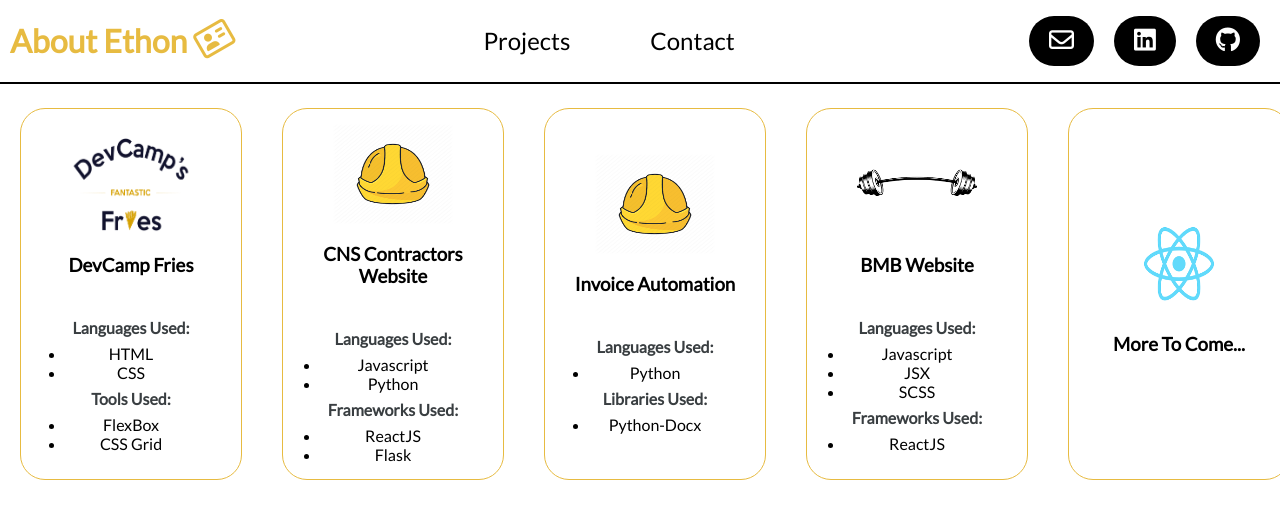
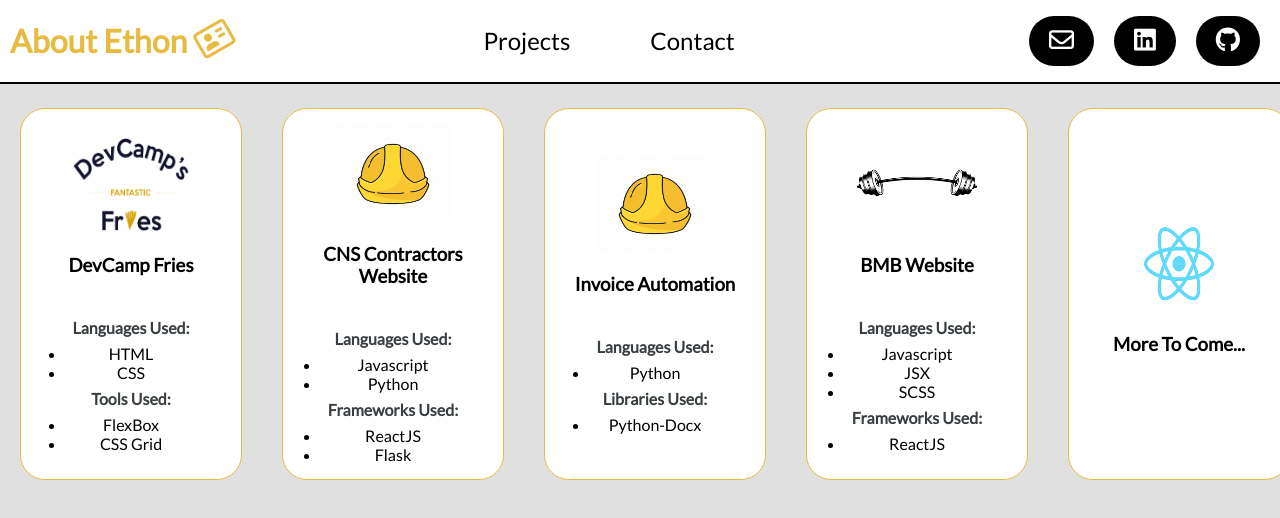
Before and after one commit to ethonwilles/portfolio_actual_build, a React (Create React App) app: page /projects in a window 1280 px wide. Shown: the top 518 px of the page. Built offline with nearby package versions, Linux system fonts and the light colour scheme.

Commit message:
changed colors and styles for projects page

```diff
--- a/src/assets/projects-styles.scss
+++ b/src/assets/projects-styles.scss
@@ -2,6 +2,7 @@
   background-image: $url;
   background-size: cover;
   background-repeat: no-repeat;
+  background-color: white;
   cursor: pointer;
   border: 1.5px solid $site-gold;
   text-align: center;
@@ -33,7 +34,8 @@
   padding-top: 87.88px;
   display: grid;
   grid-template-columns: 1fr 1fr 1fr 1fr 1fr 1fr 1fr 1fr;
-
+  background-color: #e0e0e0;
+  height: 90vh;
   .one {
     @include card("none");
   }
```
